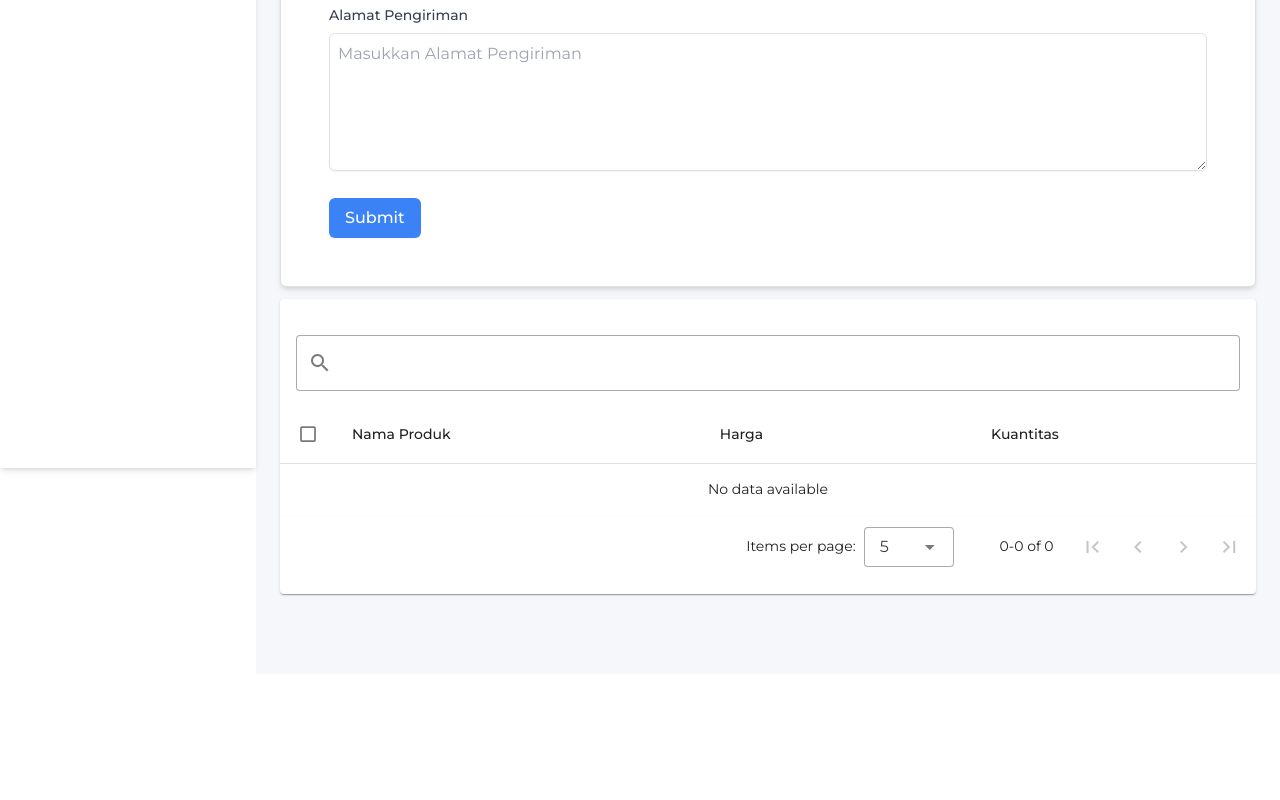
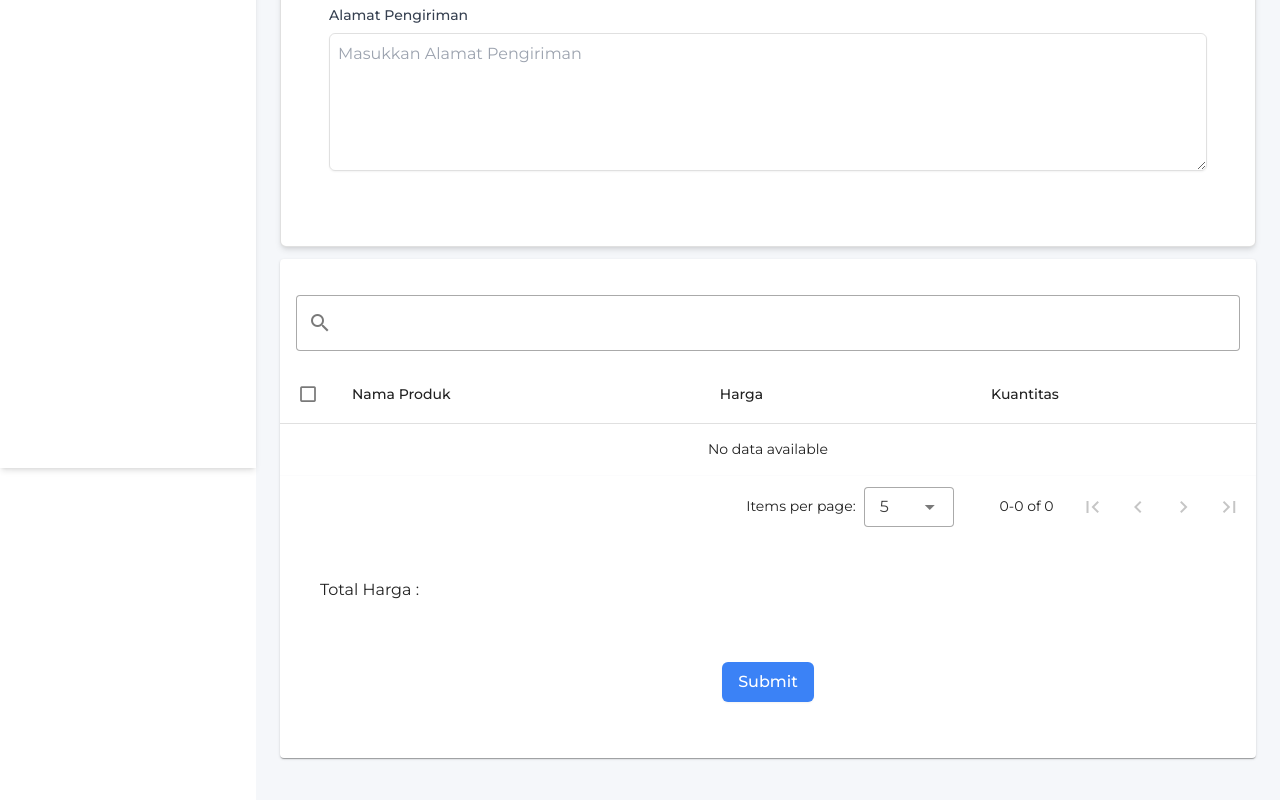
Before and after one commit to khaerilanwar/wms-gaptech, a Vue app in the folder frontend/wms-gaptech/: page /barang-keluar/tambah-barang in a window 1280 px wide. Shown: the part 332-1132 px from the top of the page. Before the commit the page ends 1006 px from the top, so only its background shows below. Built offline with nearby package versions, Linux system fonts and the light colour scheme; sample sign-in values are in the browser's storage.

Commit message:
menambahkan tampilan laman tambah barang keluar

```diff
--- a/frontend/wms-gaptech/src/views/BarangKeluar/TambahBrgKeluar.vue
+++ b/frontend/wms-gaptech/src/views/BarangKeluar/TambahBrgKeluar.vue
@@ -36,15 +36,6 @@
             placeholder="Masukkan Alamat Pengiriman"
             required
           ></textarea>
-        </div>
-
-        <div class="mt-4">
-          <button
-            type="submit"
-            class="bg-blue-500 text-white font-medium rounded-md shadow-sm px-4 py-2 hover:bg-blue-600"
-          >
-            Submit
-          </button>
         </div>
       </form>
     </div>
@@ -93,6 +84,15 @@
             </tr>
           </template>
         </v-data-table>
+        <p class="p-5 m-5">Total Harga :</p>
+        <div class="flex justify-center items-center p-5 m-5">
+          <button
+            type="submit"
+            class="bg-blue-500 text-white font-medium rounded-md shadow-sm px-4 py-2 hover:bg-blue-600"
+          >
+            Submit
+          </button>
+        </div>
       </v-card>
     </div>
   </div>
@@ -137,9 +137,7 @@ export default {
       try {
         // Menampilkan loading spinner
         this.loading = true;
-        const response = await axiosInstance.get(
-          "http://localhost:5000/products",
-        );
+        const response = await axiosInstance.get("products");
         // Menghentikan loading spinner
         this.loading = false;
         this.products = response.data;
```
